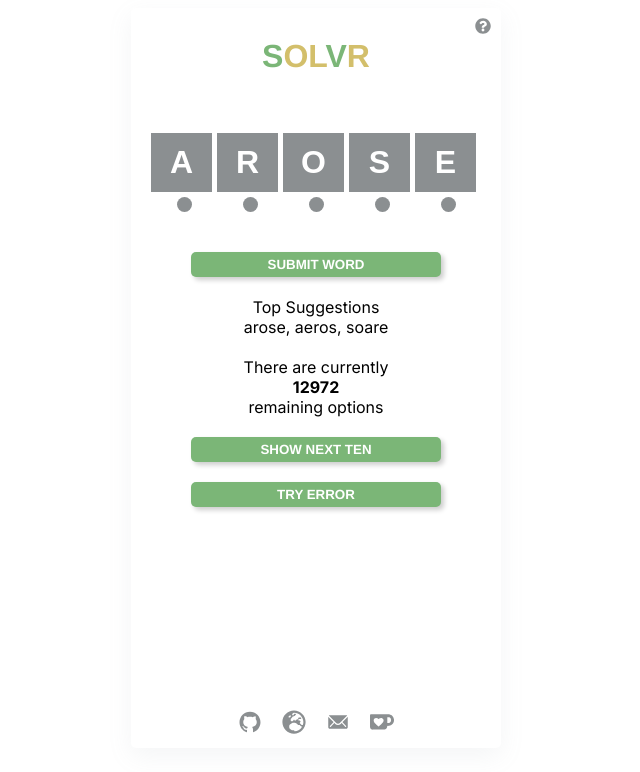
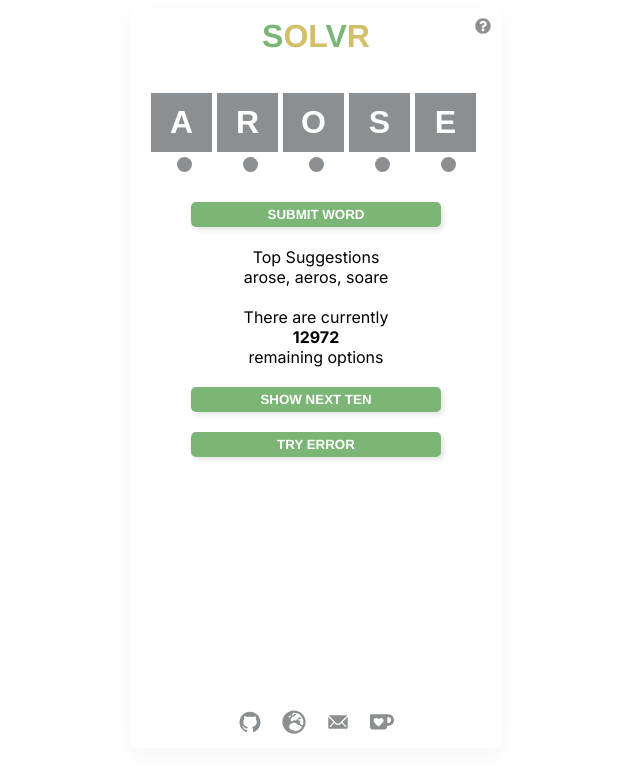
Before and after one commit to Fordcois/wordle-solver, a Next.js app: page / in a window 1280 px wide. Shown: the top 772 px of the page, without its empty margins (324-964 px from the left). Built offline with nearby package versions, Linux system fonts and the light colour scheme.

Commit message:
Fixes positon for help icon

```diff
--- a/src/app/globals.css
+++ b/src/app/globals.css
@@ -28,8 +28,25 @@
     box-shadow: rgba(149, 157, 165, 0.1) 0px 8px 24px;
 }
 
+.headerContainer{
+  position: relative; /* Establishes a positioning context for absolute positioning */
+  display: flex;
+  justify-content: center;
+  align-items: center;
+  display: flex;
+  justify-content: space-between;
+  align-items: center;
+  width: 100%;
+}
+
+.headerContainer .headericon{
+  position: absolute;
+  top: 0;
+  right: 0;
+}
 
 .Title{
+  margin: 0 auto;
     font-family: var(--LetterFont);
     text-transform: uppercase;
     color: var(--Grey);
@@ -39,7 +56,7 @@
 
 .LetterContainer{
   display: flex;
-  padding: 20px 0px;
+  padding-bottom: 10px;
 }
 
 .letterBox-Container{
@@ -82,12 +99,14 @@
   text-transform: uppercase;
   color: white;
   border-radius: 5px;
-  box-shadow: rgba(0, 0, 0, .2) 3px 3px 5px;
+  box-shadow: rgba(0, 0, 0, .1) 3px 3px 5px;
 }
 .button-Green:hover{
   background-color: rgb(111,164,107);
   color: #fff;
-  box-shadow: rgba(0, 0, 0, .3) 3px 3px 5px;
+}
+.button-Green:active{
+  box-shadow: rgba(0, 0, 0, .2) 3px 3px 5px;
 }
 
 /* Tool Tips */
--- a/src/components/Header.tsx
+++ b/src/components/Header.tsx
@@ -33,15 +33,18 @@
   }, []);
 
   return (
-    <div style={{width:'100%'}}>
+    <div className='headerContainer'>
 
-      <div style={{textAlign:'right'}}><FaQuestionCircle className="PopUpReactIcon" onClick={()=>setshowHelpPopUp(true)}/></div>
+
 
      <div className="Title">
       {letters.map((letter, index) => (
         <span key={index} style={{ color: letter.color }}>{letter.char}</span>
       ))}
     </div>
+    <div className="headericon">
+      <FaQuestionCircle className="PopUpReactIcon" onClick={()=>setshowHelpPopUp(true)}/>
+      </div>
     </div>
   );
 };
```
